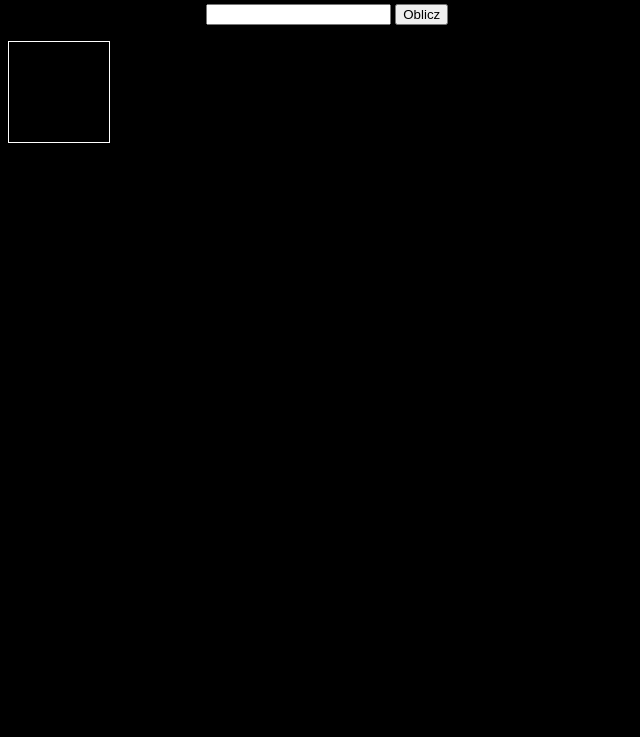
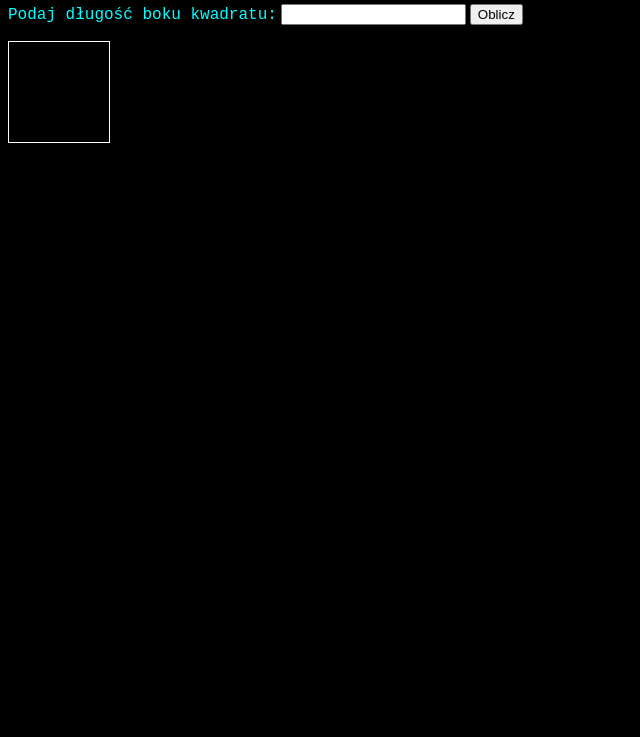
Before and after one commit to BigzelOnDaTrak/BigzelOnDaTrak.github.io, a plain HTML site: page index.html in a window 1280 px wide. Shown: the part 63-800 px from the top of the page, without its empty margins (0-640 px from the left). Drawn offline with Linux system fonts and the light colour scheme.

Commit message:
Update index.html

```diff
--- a/index.html
+++ b/index.html
@@ -17,7 +17,7 @@
             width: 5px;
             height: 5px;
         }
-        p, h2{
+        p, h2, label{
             font-family: 'Courier New', Courier, monospace;
             color: cyan;
         }
```
